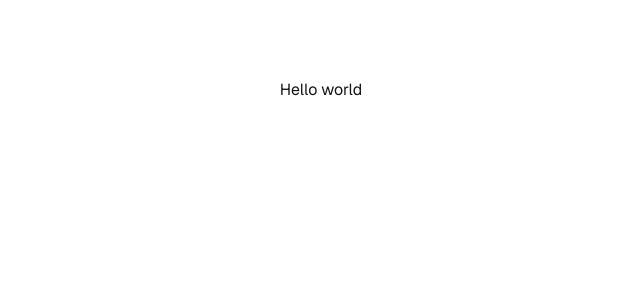
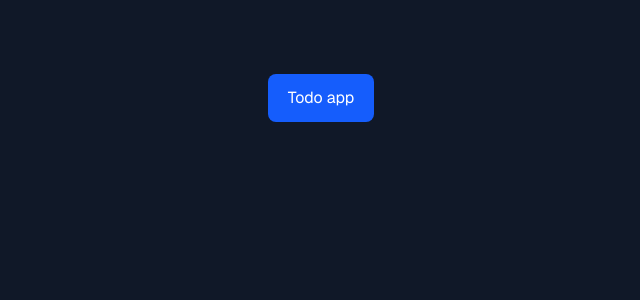
Before and after one commit to aayanaqdas/todo-app, a Next.js app: page / in a window 1280 px wide. Shown: the top 300 px of the page, without its empty margins (319-959 px from the left). Built offline with nearby package versions, Linux system fonts and the light colour scheme.

Commit message:
added navigation button to Todo app and improved layout with new styling

```diff
--- a/src/app/page.js
+++ b/src/app/page.js
@@ -1,9 +1,10 @@
 import Image from "next/image";
+import { RedirectBtn } from "@/components/redirectBtn";
 
 export default function Home() {
   return (
-    <div className="grid grid-rows-[20px_1fr_20px] items-center justify-items-center min-h-screen p-8 pb-20 gap-16 sm:p-20 font-[family-name:var(--font-geist-sans)]">
-      <h1>Hello world</h1>
+    <div className=" bg-gray-900 grid grid-rows-[20px_1fr_20px] items-center justify-items-center min-h-screen p-8 pb-20 gap-16 sm:p-20 font-[family-name:var(--font-geist-sans)]">
+      <RedirectBtn />
     </div>
   );
 }
--- a/src/app/todo/page.jsx
+++ b/src/app/todo/page.jsx
@@ -1,9 +1,11 @@
 "use client";
 import { Todo } from "@/components/todoList";
+import Link from "next/link"
 
 export default function TodoPage() {
   return (
     <div className=" p-4 min-h-screen bg-gray-900 ">
+      <Link href={"/"} className="text-white">Go back</Link>
       <Todo />
     </div>
   );
--- /dev/null
+++ b/src/components/redirectBtn.jsx
@@ -0,0 +1,7 @@
+import Link from "next/link"
+
+export function RedirectBtn() {
+    return(
+        <Link href={"/todo"}><button className="px-5 py-3 mt-4 cursor-pointer rounded-lg bg-blue-600 hover:bg-blue-900 text-white text-center">Todo app</button></Link>
+    )
+}
--- a/src/components/todoList.jsx
+++ b/src/components/todoList.jsx
@@ -29,10 +29,11 @@ export function Todo() {
     <div className=" flex flex-col gap-25">
       <TodoInputs addTask={addTask} />
       <ul className="flex flex-col gap-6 items-center w-full">
-        {tasks.map((task, index) => (
+        {tasks
+          .map((task, index) => (
             <li
               key={index}
-            className=" relative flex flex-col gap-2 bg-gray-800 hover:bg-gray-700 rounded-lg px-6 py-5 shadow-xl w-full max-w-sm"
+              className=" relative flex flex-col gap-2 bg-gray-800 hover:bg-gray-700 rounded-lg px-6 py-5 shadow-xl w-full max-w-sm break-words break-all "
             >
               <span
                 onClick={() => deleteTask(index)}
@@ -45,7 +46,8 @@ export function Todo() {
                 <p className="text-gray-300">{task.description}</p>
               </div>
             </li>
-        )).reverse()}
+          ))
+          .reverse()}
       </ul>
     </div>
   );
```
Lines whose indentation alone changed are shown as unchanged.
